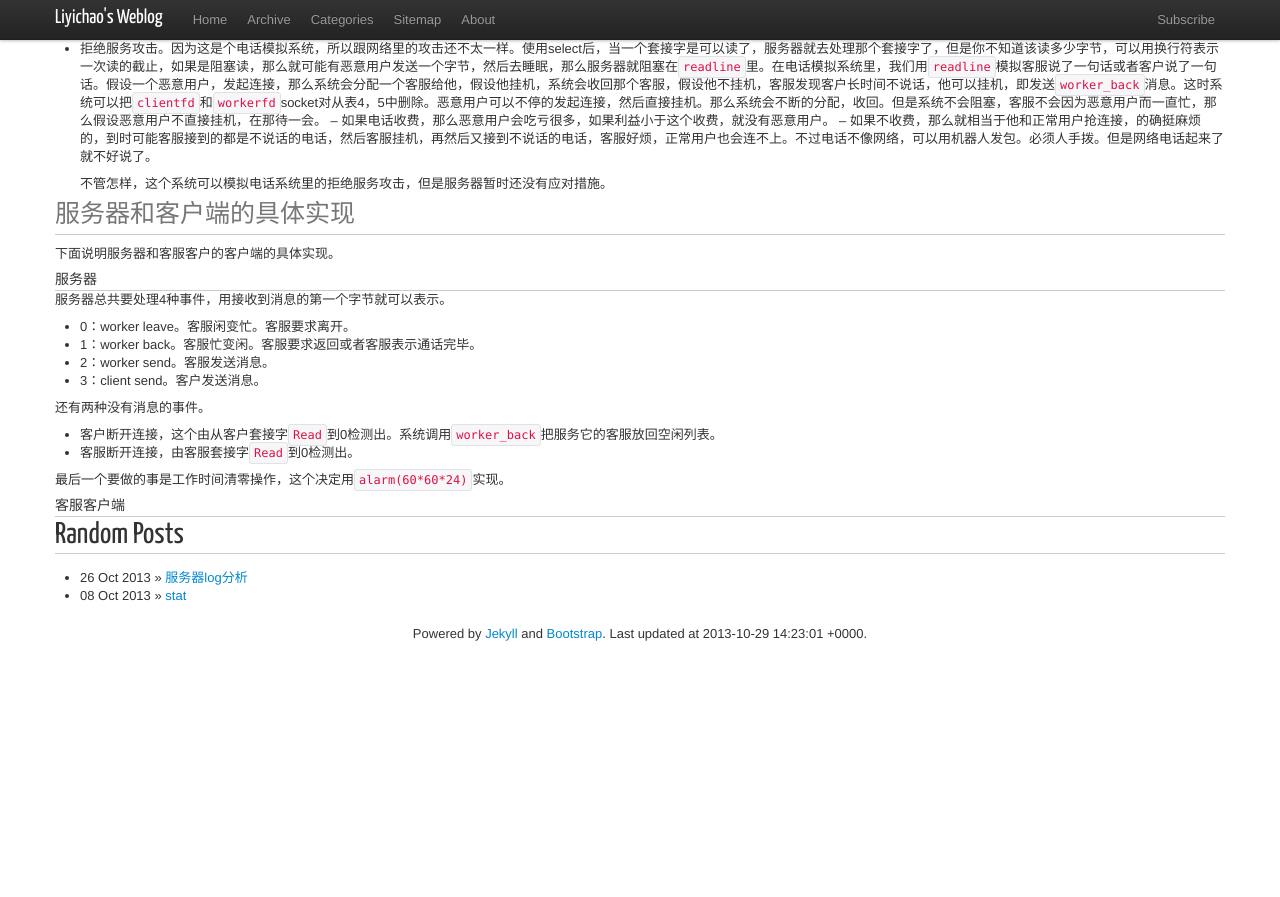
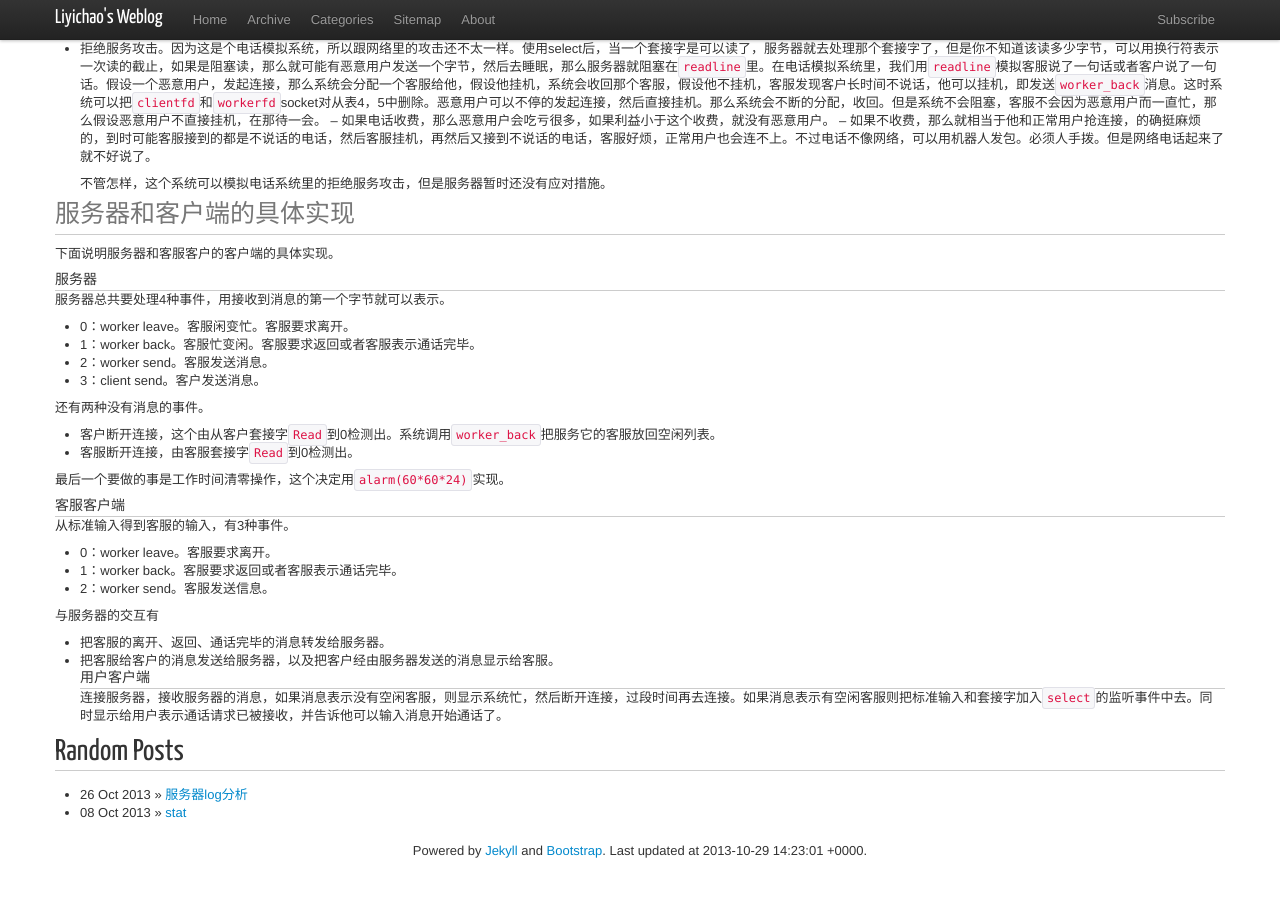
Before and after one commit to liyichao/liyichao.github.io, a Jekyll site: the page built from _posts/2013/2013-10-25-phone-answering-logic.md, in a window 1280 px wide and 900 px high, scrolled down 1056 px. Shown: the top 897 px of the window. Built offline with Jekyll 4.4.1, drawn with Linux system fonts in a browser that asks for light colours; nearby versions of some CDN libraries; Markdown is read by kramdown in place of the engine named in the settings; comment, search, counter and statistics services are not loaded; before the commit the page ends 1739 px from its top, so only the background shows below that.

Commit message:
no comment

```diff
--- a/_posts/2013/2013-10-25-phone-answering-logic.md
+++ b/_posts/2013/2013-10-25-phone-answering-logic.md
@@ -47,7 +47,6 @@ worked_time`，还不如把`id`和`worked_time`都整到一个结构体里面去
     不管怎样，这个系统可以模拟电话系统里的拒绝服务攻击，但是服务器暂时还没有应对措施。
 
 
-
 ###服务器和客户端的具体实现
 下面说明服务器和客服客户的客户端的具体实现。
 ####服务器
@@ -65,3 +64,15 @@ worked_time`，还不如把`id`和`worked_time`都整到一个结构体里面去
 
 最后一个要做的事是工作时间清零操作，这个决定用`alarm(60*60*24)`实现。
 ####客服客户端
+从标准输入得到客服的输入，有3种事件。
+
+- 0：worker leave。客服要求离开。
+- 1：worker back。客服要求返回或者客服表示通话完毕。
+- 2：worker send。客服发送信息。
+
+与服务器的交互有
+
+- 把客服的离开、返回、通话完毕的消息转发给服务器。
+- 把客服给客户的消息发送给服务器，以及把客户经由服务器发送的消息显示给客服。
+####用户客户端
+连接服务器，接收服务器的消息，如果消息表示没有空闲客服，则显示系统忙，然后断开连接，过段时间再去连接。如果消息表示有空闲客服则把标准输入和套接字加入`select`的监听事件中去。同时显示给用户表示通话请求已被接收，并告诉他可以输入消息开始通话了。
```
